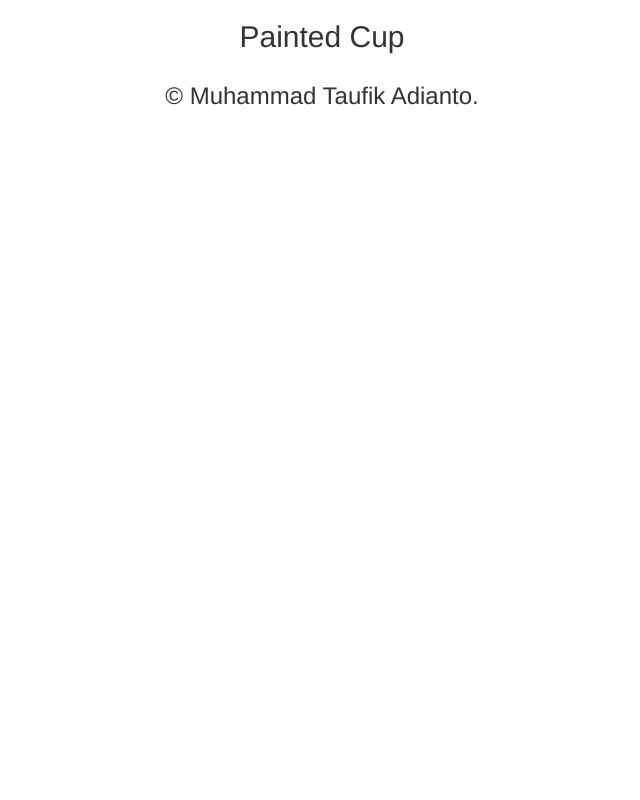
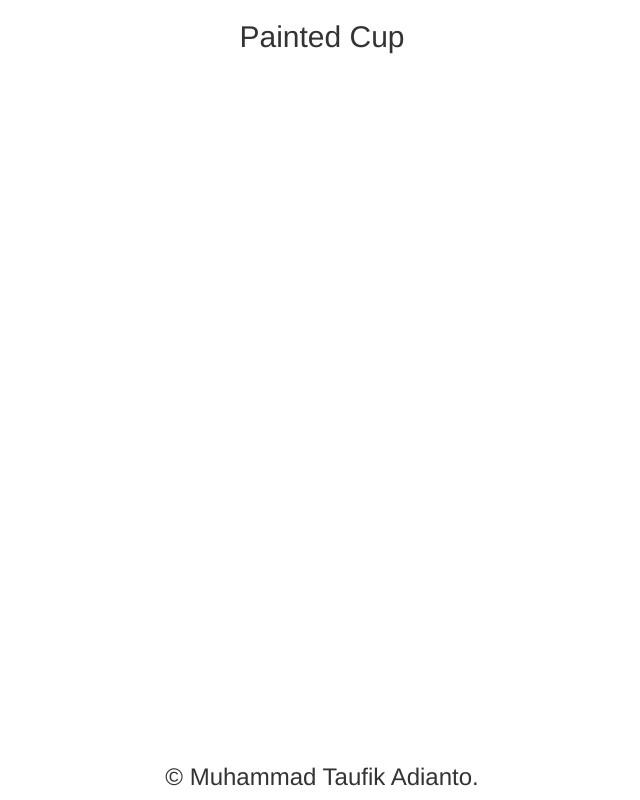
Before and after one commit to MuhTaufik/Skripsi-Baru, a plain HTML site: page Skripsi3/partial/About.html in a window 1280 px wide. Shown: the whole page, without its empty margins (318-958 px from the left). Drawn offline with Linux system fonts and the light colour scheme.

Commit message:
footer change position to center

```diff
--- a/Skripsi3/assets/css/style.css
+++ b/Skripsi3/assets/css/style.css
@@ -60,3 +60,10 @@ canvas {
 a > button.btn{
   margin-bottom: 10px;
 }
+
+#footer {
+  position: absolute;
+  bottom: 0;
+  left: 35%;
+  right: 35%;
+}
--- a/Skripsi3/partial/About.html
+++ b/Skripsi3/partial/About.html
@@ -14,9 +14,11 @@
     </div>
   </div>
 
-  <h3>
-    <center>&copy Muhammad Taufik Adianto.</center>
-  </h3>
+  <div id="footer">
+    <h3>
+      <center>&copy Muhammad Taufik Adianto.</center>
+    </h3>
+  </div>
 </body>
 
 </html>
```
Also changed, not shown: Skripsi3/index.html (+5 -1 lines), Skripsi3/partial/Instruction.html (+5 -3 lines), Skripsi3/partial/PlayGame.html (+3 -3 lines), Skripsi3/partial/kategori/tampilan1.html (+5 -3 lines), Skripsi3/partial/kategori/tampilan2.html (+5 -3 lines), Skripsi3/partial/kategori/tampilan3.html (+5 -3 lines).
